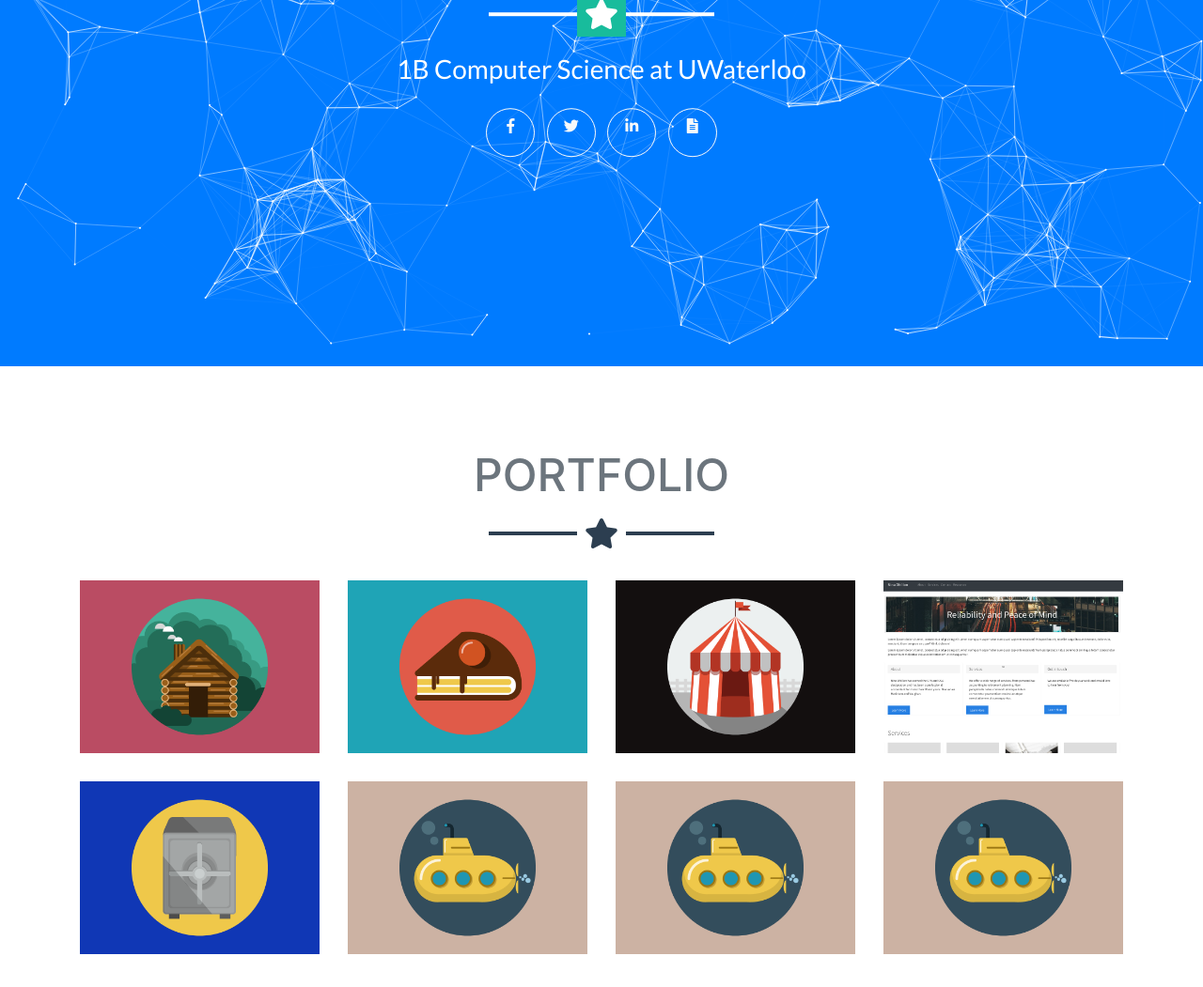
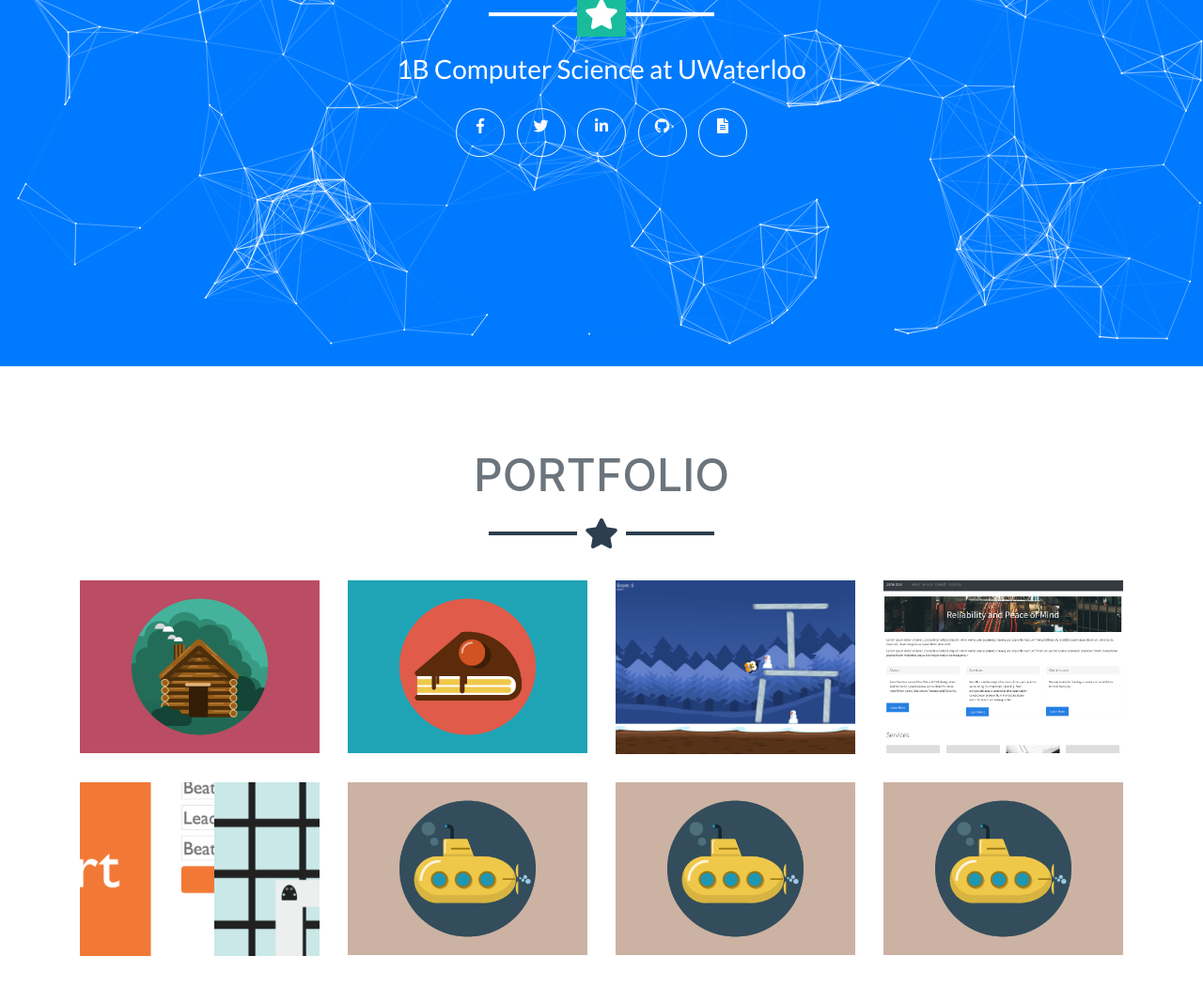
Before and after one commit to SPriyaJain/spriyajain.github.io, a website with bundled scripts: page index.html in a window 1280 px wide. Shown: the part 420-1471 px from the top of the page at 94% size. Built offline with nearby package versions, Linux system fonts and the light colour scheme; animation ran at ten frames a second.

Commit message:
Some images added

```diff
--- a/index.html
+++ b/index.html
@@ -82,6 +82,11 @@
                 </a>
               </li>
               <li class="list-inline-item">
+                <a class="btn btn-outline-light btn-social text-center rounded-circle" href="https://github.com/SPriyaJain" target="_blank">
+                  <i class="fab fa-fw fa-github"></i>
+                </a>
+              </li>
+              <li class="list-inline-item">
                 <a class="btn btn-outline-light btn-social text-center rounded-circle" href="#">
                   <i class="fab fa fa-file-alt"></i>
                 </a>
@@ -124,7 +129,7 @@
                   <i class="fas fa-search-plus fa-3x"></i>
                 </div>
               </div>
-              <img class="img-fluid" src="img/portfolio/circus.png" alt="">
+              <img class="img-fluid" src="img/portfolio/aa_t_level_shot.png" alt="">
             </a>
           </div>
           <div class="col-md-6 col-lg-3">
@@ -134,7 +139,7 @@
                   <i class="fas fa-search-plus fa-3x"></i>
                 </div>
               </div>
-              <img class="img-fluid" style="object-fit: cover" src="img/portfolio/accountant_site_shot.png" alt="">
+              <img class="img-fluid" src="img/portfolio/accountant_portfolio.png" alt="">
             </a>
           </div>
           <div class="col-md-6 col-lg-3">
@@ -144,7 +149,7 @@
                   <i class="fas fa-search-plus fa-3x"></i>
                 </div>
               </div>
-              <img class="img-fluid" src="img/portfolio/safe.png" alt="">
+              <img class="img-fluid" src="img/portfolio/web_portfolio.png" alt="">
             </a>
           </div>
           <div class="col-md-6 col-lg-3">
@@ -197,8 +202,7 @@
         </div>
         <div class="text-center mt-4">
           <a class="btn btn-xl btn-outline-light" href="#">
-            <i class="fas fa-download mr-2"></i>
-            Download Now!
+            Résumé
           </a>
         </div>
       </div>
```
Also changed, not shown: img/portfolio/aa_flying_penguin.png (added), img/portfolio/aa_levels.png (added), img/portfolio/aa_penguin_closeup.png (added), img/portfolio/aa_slingshot.png (added), img/portfolio/aa_t_level.png (added), img/portfolio/aa_t_level_shot.png (added), img/portfolio/aa_tall_level.png (added), img/portfolio/accountant_landing_shot.png (added), img/portfolio/accountant_portfolio.png (added), img/portfolio/web_portfolio.png (added), 1 other file.
